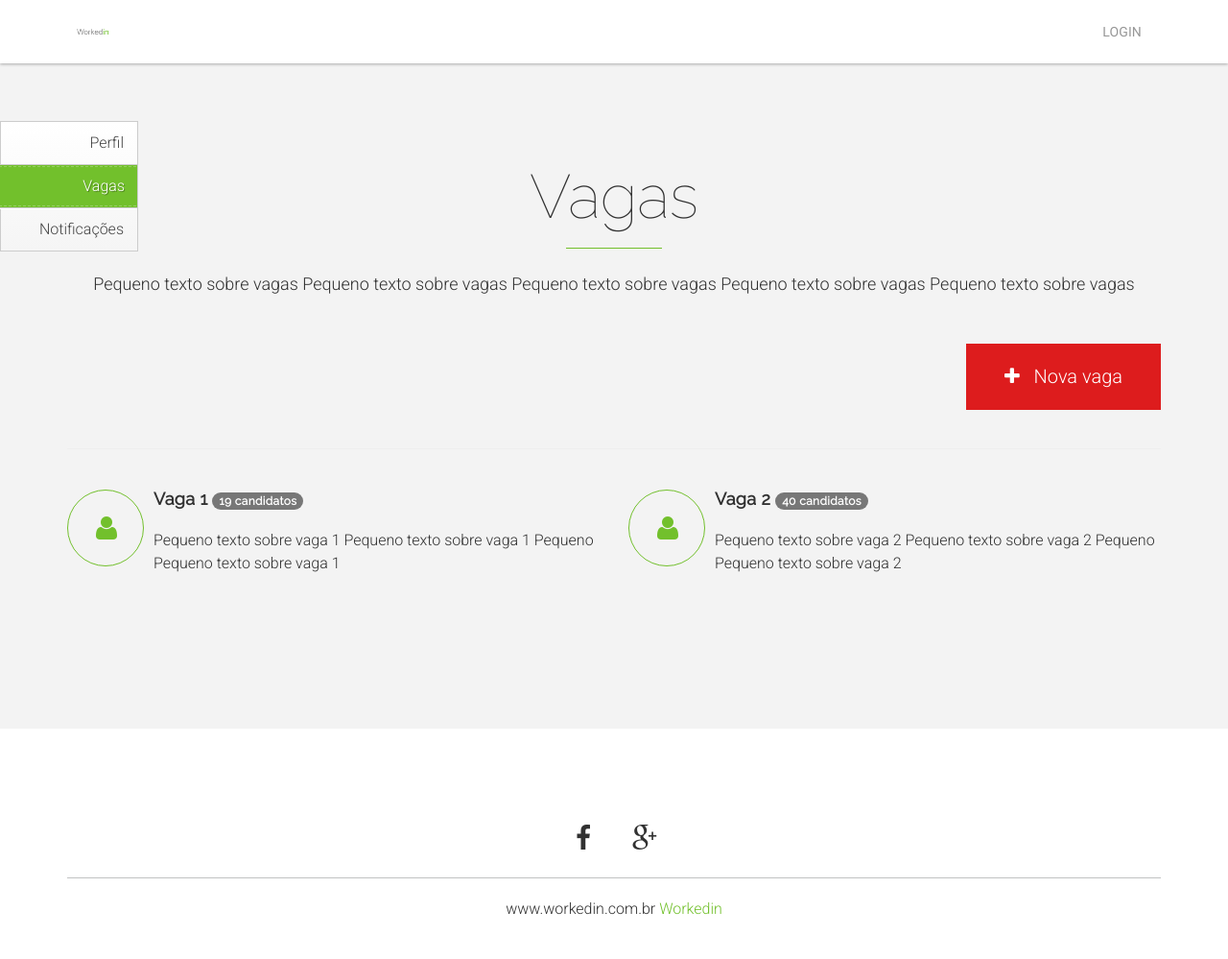
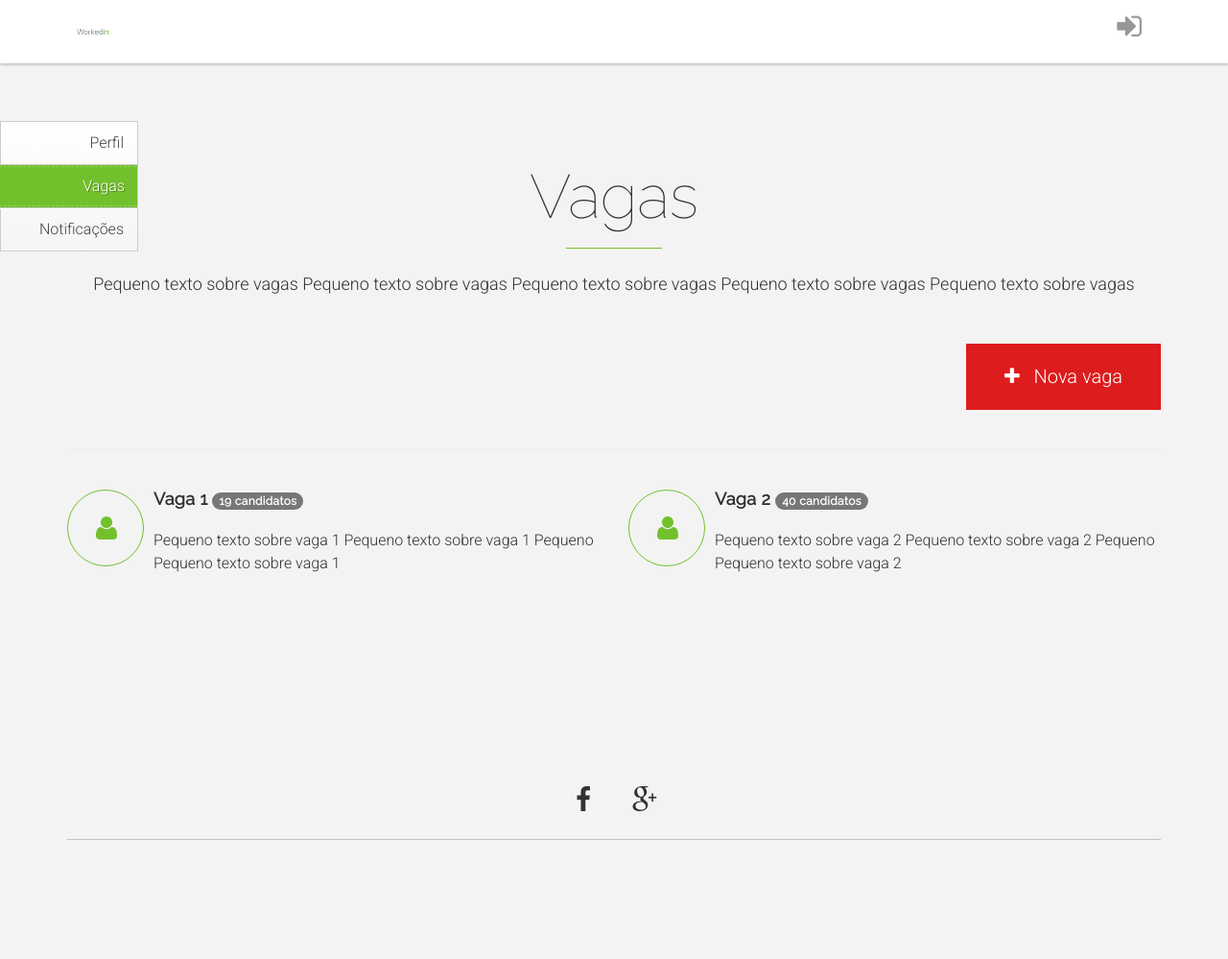
Before and after one commit to vitoratair/workedin, a CodeIgniter app: page /index.php/company/vacancy in a window 1280 px wide. Shown: the whole page at 96% size. After the commit the page ends 875 px from the top, so only its background shows below. Run offline with CodeIgniter, Linux system fonts and the light colour scheme; some libraries are stand-ins or nearby versions.

Commit message:
new login icon and some adjustment on web interface

```diff
--- a/application/views/company/index.php
+++ b/application/views/company/index.php
@@ -38,10 +38,10 @@
 	</div>
 </section>
 
-<section id="about" class="gray-bg padding-top-bottom">
+<section id="about" class="white-bg padding-top-bottom">
 	<div class="container">
 		<h1 class="section-title">Seja uma empresa amiga</h1>
-		<img class="img-responsive img-center scrollimation fade-up in" src="<?php echo base_url();?>assets/images/devices.png" alt="">
+		<img class="img-responsive img-center scrollimation fade-up in" src="<?php echo base_url();?>assets/images/amiga.png" alt="">
 	</div>
 </section>
 
--- a/application/views/company/vacancy.php
+++ b/application/views/company/vacancy.php
@@ -23,7 +23,7 @@
       <br>
       <div class="row">
             <div class="col-sm-6 scrollimation fade-left">
-               <div class="media">
+               <div class="media scrollimation fade-left">
                   <div class="icon pull-left">
                      <i class="media-object icon-1 fa fa-user"></i>
                      <i class="media-object icon-2 fa fa-user"></i>
@@ -39,7 +39,7 @@
             </div>
 
             <div class="col-sm-6 scrollimation fade-left">
-               <div class="media">
+               <div class="media scrollimation fade-left">
                   <div class="icon pull-left">
                      <i class="media-object icon-1 fa fa-user"></i>
                      <i class="media-object icon-2 fa fa-user"></i>
@@ -53,7 +53,6 @@
                   </div>
                </div>
             </div>
-
 
       </div>
 
--- a/application/views/template/footer.php
+++ b/application/views/template/footer.php
@@ -5,7 +5,6 @@
 			<li><a target="_blank" href="#"><i class="fa fa-facebook fa-fw"></i></a></li>
 			<li><a target="_blank" href="#"><i class="fa fa-google-plus fa-fw"></i></a></li>
 		</ul>
-		<p>www.workedin.com.br <a href="#" target="_blank">Workedin</a></p>
 	</div>
 </footer>
 
--- a/application/views/template/login_logout.php
+++ b/application/views/template/login_logout.php
@@ -5,7 +5,9 @@
 				<div id="site-nav" class="navbar-collapse collapse">
 					<ul class="nav navbar-nav navbar-right">
 						<li>
-							<a href="#" data-toggle="modal" data-target="#modal_login" class="">Login</a>
+							<a href="#" data-toggle="modal" data-target="#modal_login" class="">
+								<i class="fa fa-sign-in" style="font-size: 30px"></i>
+							</a>
 						</li>
 					</ul>
 				</div>
--- a/assets/css/styles-5.css
+++ b/assets/css/styles-5.css
@@ -1516,8 +1516,8 @@ a:focus,
 ------------------------*/
 
 #main-footer {
-    padding:40px 0 20px;
-    background:#fff;
+    padding:0px 0 0px;
+    background:#f3f3f3;
 }
 
 .social-links {
```
Also changed, not shown: assets/images/amiga.png (added).
